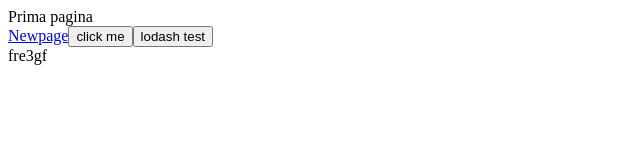
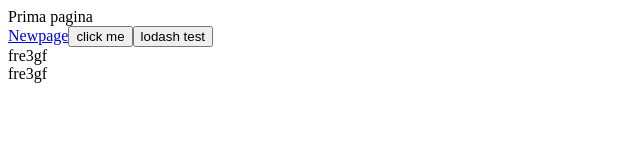
Before and after one commit to Umberto90/myprojemm, an Angular app: page / in a window 1280 px wide. Shown: the top 160 px of the page, without its empty margins (0-640 px from the left). Built offline with nearby package versions, Linux system fonts and the light colour scheme; no server answers.

Commit message:
new commit

```diff
--- a/src/app/app.component.html
+++ b/src/app/app.component.html
@@ -6,3 +6,4 @@
 <button (click) = "loghero()">click me </button>
 <button (click) = "lodashfunc()">lodash test</button>
 <div>fre3gf</div>
+<div>fre3gf</div>
```
